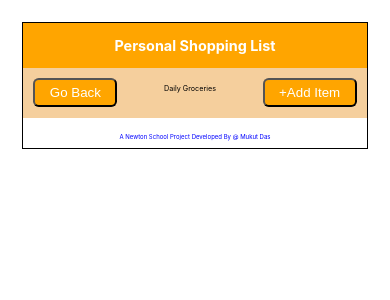
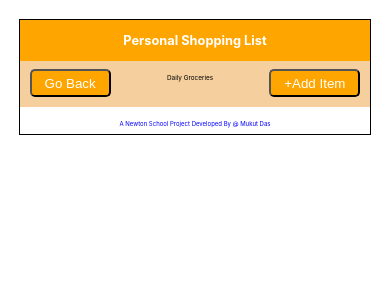
Before and after one commit to DasMukut/ShoppingListFinal, a React (Create React App) app: page / in a window 390 px wide. Shown: the top 300 px of the page. Built offline with nearby package versions, Linux system fonts and the light colour scheme.

Commit message:
Update ItemList.css

```diff
--- a/src/components/ItemList.css
+++ b/src/components/ItemList.css
@@ -60,3 +60,9 @@ html{
     font-size:45%
   }
 }
+
+@media (max-width:768px) {
+  html {
+    font-size:40%
+  }
+}
```
